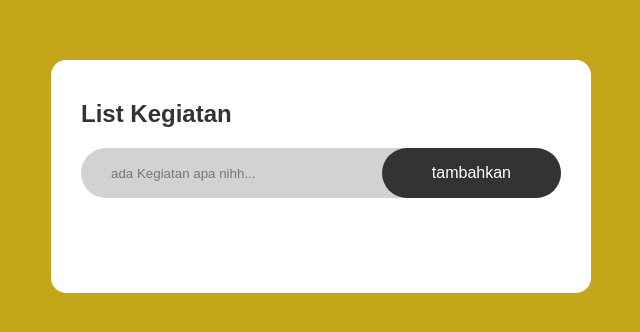
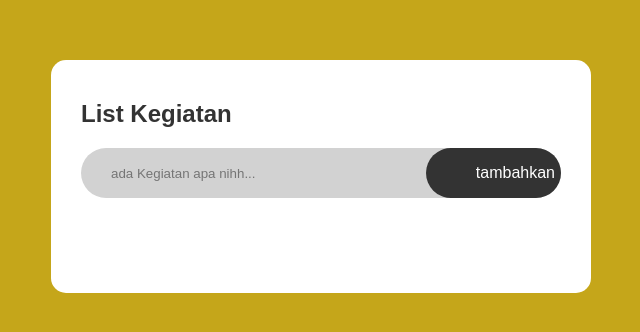
Before and after one commit to mhmmadaliii/todolist, a plain HTML site: page index.html in a window 1280 px wide. Shown: the whole page, without its empty margins (319-959 px from the left). Drawn offline with Linux system fonts and the light colour scheme.

Commit message:
Update style.css

```diff
--- a/style.css
+++ b/style.css
@@ -104,3 +104,7 @@ ul li span {
 ul li span:hover {
   background: #edeef0;
 }
+
+#tomboladd {
+  padding-right: 6px;
+}
```
